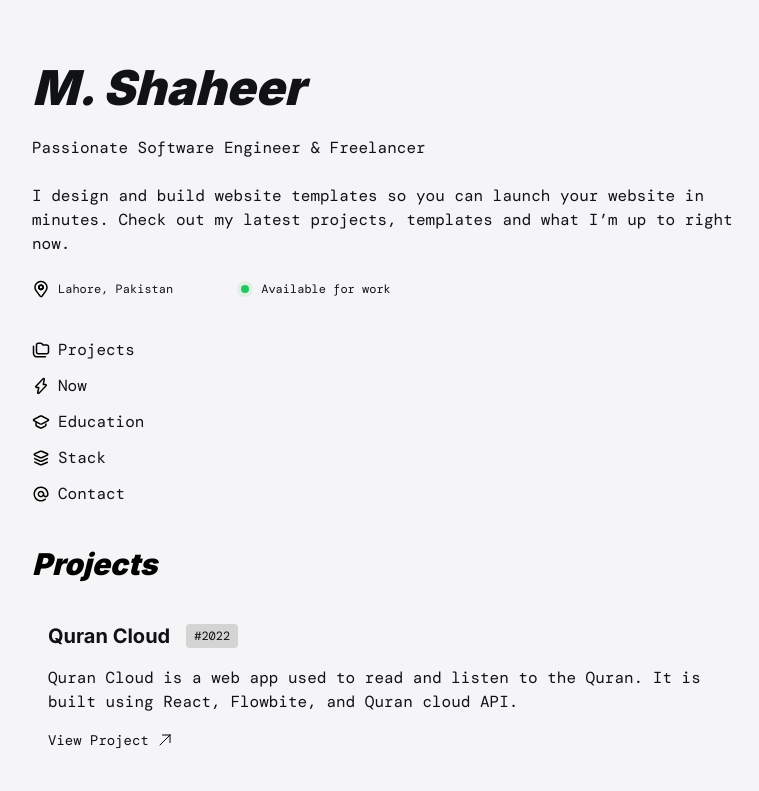
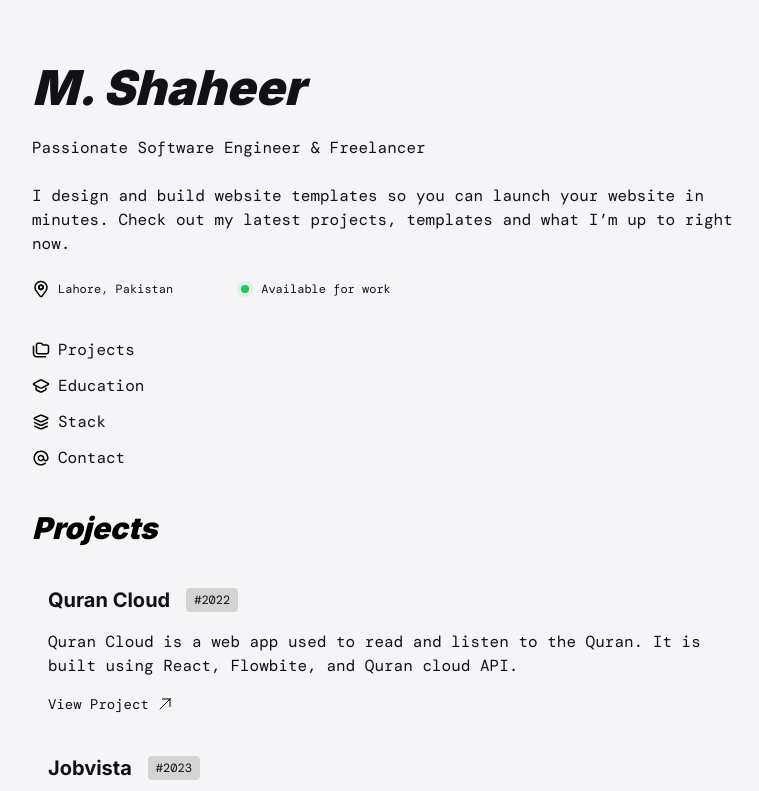
Before and after one commit to shaheersystems/shaheer-tech, a React (Vite) app: page / in a window 1280 px wide. Shown: the top 791 px of the page, without its empty margins (240-999 px from the left). Built offline with nearby package versions, Linux system fonts and the light colour scheme; a web font is replaced by a local one.

Commit message:
Now nav link removed

```diff
--- a/src/components/Nav.jsx
+++ b/src/components/Nav.jsx
@@ -25,21 +25,6 @@ function Nav() {
           />
         </svg>
         <span className="ml-2">Projects</span>
-      </a>
-      <a href="#" className="flex items-center hover:underline">
-        <svg
-          width="18"
-          height="18"
-          viewBox="0 0 36 36"
-          fill="none"
-          xmlns="http://www.w3.org/2000/svg"
-        >
-          <path
-            d="M12.7261 34.5C12.2741 34.5 11.8221 34.3494 11.37 34.1987C10.1646 33.5962 9.56183 32.3912 9.8632 31.1862L11.6714 22.4497H8.95911C7.75366 22.4497 6.69889 21.6965 6.24684 20.6421C5.7948 19.5877 5.94548 18.3827 6.84957 17.6295L21.1643 2.41598C22.0684 1.51221 23.5752 1.21095 24.63 1.81346C25.8354 2.41598 26.4382 3.62102 26.1368 4.82605L24.3286 13.5625H27.0409C28.2463 13.5625 29.3011 14.3157 29.7532 15.3701C30.2052 16.4245 30.0545 17.6295 29.1504 18.3827L14.8357 33.5962C14.233 34.1987 13.4796 34.5 12.7261 34.5ZM13.4796 19.2864C13.9316 19.2864 14.3836 19.4371 14.685 19.889C14.9864 20.3409 15.1371 20.6421 14.9864 21.094L13.0275 31.3368L27.0409 16.4245H22.6711C22.2191 16.4245 21.767 16.2739 21.4657 15.822C21.1643 15.5207 21.0136 15.0688 21.1643 14.6169L23.1232 4.37416L9.10979 19.4371L13.4796 19.2864Z"
-            fill="black"
-          />
-        </svg>
-        <span className="ml-2">Now</span>
       </a>
       <a href="#education" className="flex items-center hover:underline">
         <svg
```
